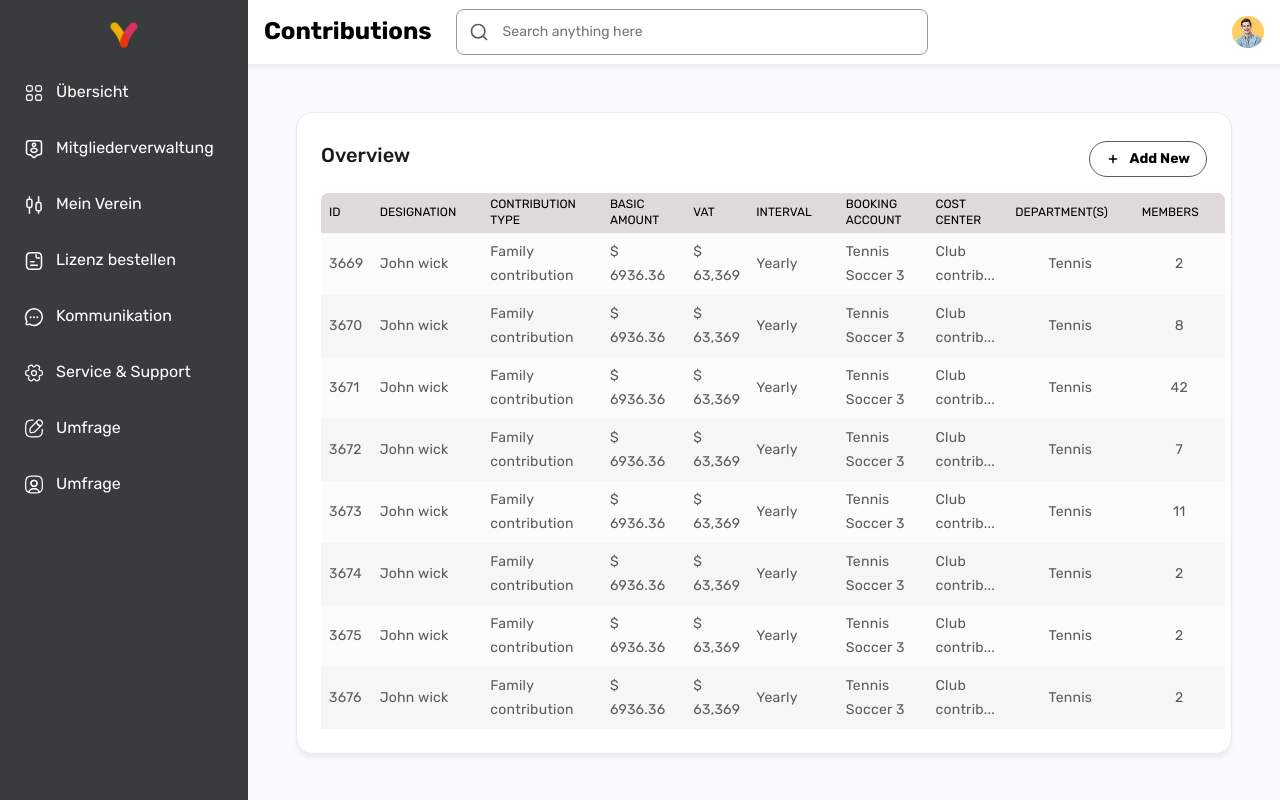
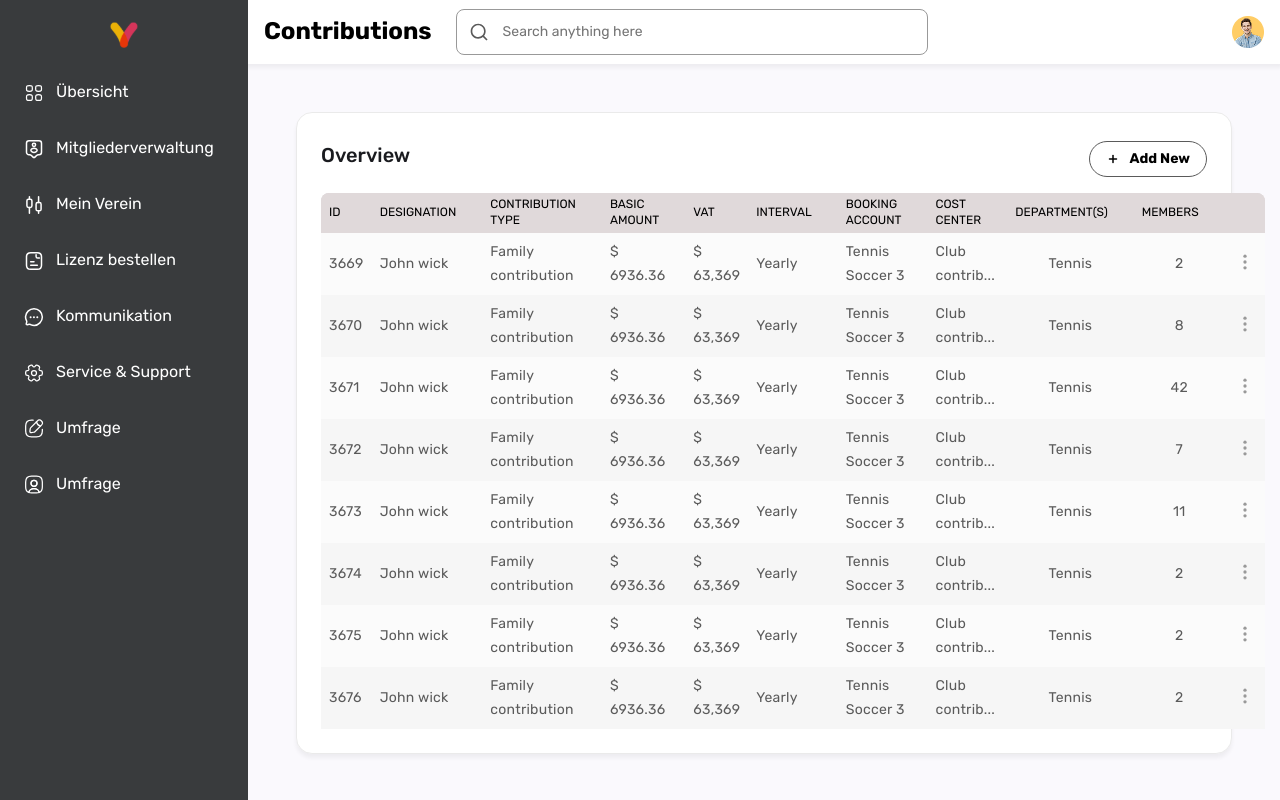
Before and after one commit to ashikrahman-dev/verein-cloud, an Angular app: page / in a window 1280 px wide. Built offline with nearby package versions, Linux system fonts and the light colour scheme.

Commit message:
add three dot button in overview table.

```diff
--- a/src/app/components/overview-data-table/overview-data-table.component.ts
+++ b/src/app/components/overview-data-table/overview-data-table.component.ts
@@ -1,5 +1,8 @@
 import { LiveAnnouncer } from '@angular/cdk/a11y';
 import { Component, ViewChild, inject } from '@angular/core';
+import { MatButtonModule } from '@angular/material/button';
+import { MatIconModule } from '@angular/material/icon';
+import { MatMenuModule } from '@angular/material/menu';
 import { MatSort, MatSortModule, Sort } from '@angular/material/sort';
 import { MatTableDataSource, MatTableModule } from '@angular/material/table';
 import { RouterModule } from '@angular/router';
@@ -121,7 +124,14 @@ const ELEMENT_DATA: PeriodicElement[] = [
 @Component({
   selector: 'app-overview-data-table',
   standalone: true,
-  imports: [MatTableModule, MatSortModule, RouterModule],
+  imports: [
+    MatTableModule,
+    MatSortModule,
+    RouterModule,
+    MatMenuModule,
+    MatIconModule,
+    MatButtonModule,
+  ],
   template: `
     <div
       class="d-flex justify-content-between align-items-center mb-3 overview-data-table-header"
@@ -300,6 +310,42 @@ const ELEMENT_DATA: PeriodicElement[] = [
         </td>
       </ng-container>
 
+      <!-- Actions Column -->
+      <ng-container matColumnDef="actions">
+        <th mat-header-cell *matHeaderCellDef></th>
+        <td mat-cell *matCellDef="let element">
+          <button
+            mat-icon-button
+            [matMenuTriggerFor]="menu"
+            aria-label="Actions menu"
+            class="table-actions-button"
+          >
+            <svg
+              width="20"
+              height="20"
+              viewBox="0 0 20 20"
+              fill="none"
+              xmlns="http://www.w3.org/2000/svg"
+            >
+              <circle cx="10.0002" cy="4.16667" r="1.66667" fill="#999999" />
+              <circle cx="10.0002" cy="10.0007" r="1.66667" fill="#999999" />
+              <circle cx="10.0002" cy="15.8327" r="1.66667" fill="#999999" />
+            </svg>
+          </button>
+          <mat-menu #menu="matMenu" class="font-rubik matMenuWrap">
+            <button mat-menu-item (click)="onEdit(element)">
+              <span class="font-rubik">Edit</span>
+            </button>
+            <button mat-menu-item (click)="onDelete(element)">
+              <span class="font-rubik">Delete</span>
+            </button>
+            <button mat-menu-item (click)="onViewDetails(element)">
+              <span class="font-rubik">View Details</span>
+            </button>
+          </mat-menu>
+        </td>
+      </ng-container>
+
       <tr mat-header-row *matHeaderRowDef="displayedColumns"></tr>
       <tr mat-row *matRowDef="let row; columns: displayedColumns"></tr>
     </table>
@@ -308,6 +354,21 @@ const ELEMENT_DATA: PeriodicElement[] = [
     .mdc-data-table__cell, .mdc-data-table__header-cell {
       padding: 0 8px;
     }
+
+    /* Make three dots menu align center in the cell */
+    [mat-cell]:last-of-type {
+      text-align: center;
+    }
+
+    /* Hide actions column header text but keep the space */
+    [mat-header-cell]:last-of-type {
+      text-align: center;
+    }
+    .table-actions-button svg {
+      width: 20px;
+    }
+
+
   `,
 })
 export class OverviewDataTableComponent {
@@ -324,6 +385,7 @@ export class OverviewDataTableComponent {
     'cost_center',
     'department',
     'members',
+    'actions', // Added new actions column
   ];
   dataSource = new MatTableDataSource(ELEMENT_DATA);
 
@@ -341,4 +403,19 @@ export class OverviewDataTableComponent {
       this._liveAnnouncer.announce('Sorting cleared');
     }
   }
+
+  onEdit(element: PeriodicElement) {
+    console.log('Edit clicked for:', element);
+    // Implement your edit logic here
+  }
+
+  onDelete(element: PeriodicElement) {
+    console.log('Delete clicked for:', element);
+    // Implement your delete logic here
+  }
+
+  onViewDetails(element: PeriodicElement) {
+    console.log('View Details clicked for:', element);
+    // Implement your view details logic here
+  }
 }
--- a/src/styles.scss
+++ b/src/styles.scss
@@ -588,6 +588,15 @@ div.mat-mdc-select-panel {
   text-transform: uppercase;
 }
 
+.matMenuWrap {
+  padding: 0 !important;
+  background: #fff !important;
+  span {
+    font-size: 14px !important;
+    font-weight: 400 !important;
+  }
+}
+
 .mat-mdc-form-field-has-icon-prefix .mat-mdc-text-field-wrapper {
   padding-left: 10px !important;
 }
@@ -801,7 +810,9 @@ button.mdc-icon-button.mat-mdc-icon-button.mat-unthemed.mat-mdc-button-base
 .due-date-select-field .mat-mdc-text-field-wrapper .mat-mdc-select-trigger {
   top: -7px !important;
 }
-.selectedContributionTypeCls .mat-mdc-text-field-wrapper .mat-mdc-select-trigger {
+.selectedContributionTypeCls
+  .mat-mdc-text-field-wrapper
+  .mat-mdc-select-trigger {
   top: -6px;
 }
 .form-input-field {
```
